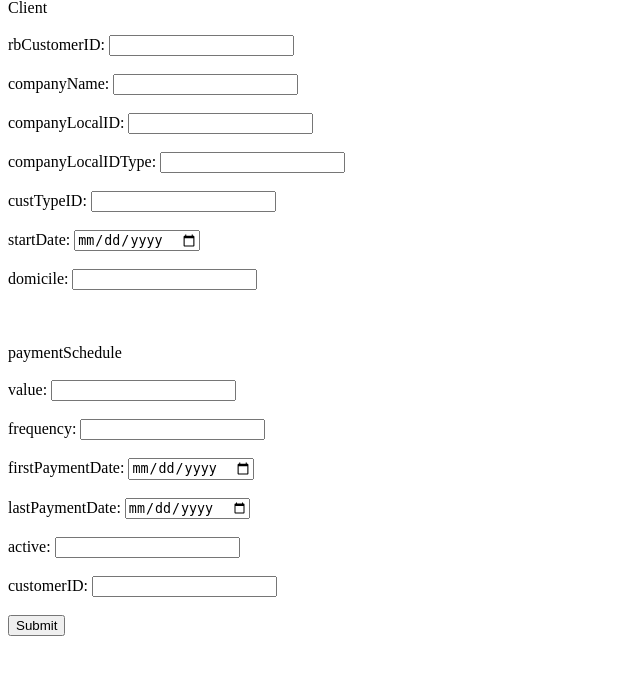
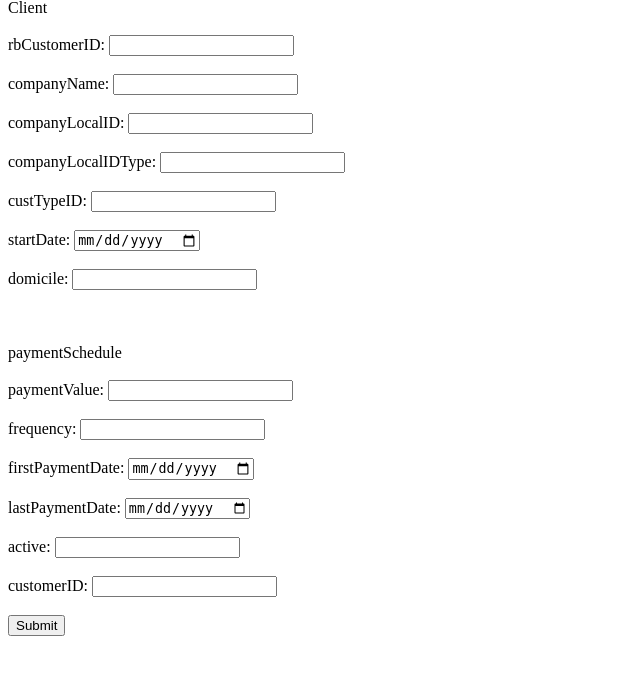
Before and after one commit to AnLi-Mi/Rockenbrew, a Flask app: page / in a window 1280 px wide. Shown: the part 99-788 px from the top of the page, without its empty margins (0-640 px from the left). Run offline with Flask 2, Linux system fonts and the light colour scheme.

Commit message:
fixing a bug in sql syntax

```diff
--- a/app.py
+++ b/app.py
@@ -87,7 +87,7 @@ def full_form():
     custTypeID=''
     startDate=''
     domicile=''
-    value=''
+    paymentValue=''
     frequency=''
     firstPaymentDate=''
     lastPaymentDate=''
@@ -105,7 +105,7 @@ def full_form():
         if startDate==None or startDate=='':
             startDate=date.today()
         domicile=request.form.get('domicile')
-        value=request.form.get('value')
+        paymentValue=request.form.get('paymentValue')
         frequency=request.form.get('frequency')
         firstPaymentDate=request.form.get('firstPaymentDate')
         lastPaymentDate=request.form.get('lastPaymentDate')
@@ -127,14 +127,14 @@ def full_form():
                             '{startDate}',
                             '{domicile}');"""
         query_add_payment= f"""INSERT INTO rockenbrew.paymentschedule(
-                            value,
+                            paymentValue,
                             frequency,
                             firstPaymentDate,
                             startDate,
                             lastPaymentDate,
                             active,
-                            customerID)                            )
-                    VALUES ('{value}',
+                            customerID)
+                    VALUES ('{paymentValue}',
                             '{frequency}',
                             '{firstPaymentDate}',
                             '{startDate}',
--- a/templates/full_form.html
+++ b/templates/full_form.html
@@ -20,12 +20,12 @@
     domicile: <input type="text" name="domicile" maxlength="2" required></br></br></br></br>
 
     <label>paymentSchedule</label></br></br>
-    value: <input type="number" name="value" step="0.01" required></br></br>
-    frequency: <input type="number" name="frequency" required></br></br>
-    firstPaymentDate: <input type="date" name="firstPaymentDate" required></br></br>
-    lastPaymentDate: <input type="date" name="lastPaymentDate" required></br></br>
-    active: <input type="number" name="active" required></br></br>
-    customerID: <input type="number" name="customerID" required></br></br>
+    paymentValue: <input type="number" name="paymentValue" ></br></br>
+    frequency: <input type="number" name="frequency" ></br></br>
+    firstPaymentDate: <input type="date" name="firstPaymentDate" ></br></br>
+    lastPaymentDate: <input type="date" name="lastPaymentDate" ></br></br>
+    active: <input type="number" name="active" ></br></br>
+    customerID: <input type="number" name="customerID" ></br></br>
     <button type="submit" value="submit">Submit</button></br></br></br></br>
 </form> </br></br>
 
```
